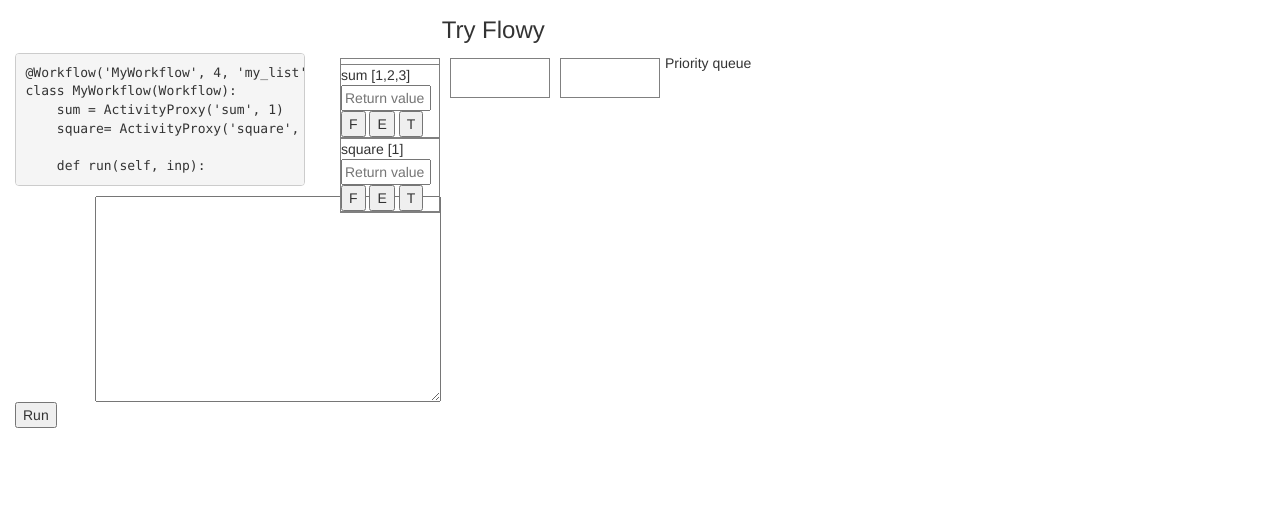
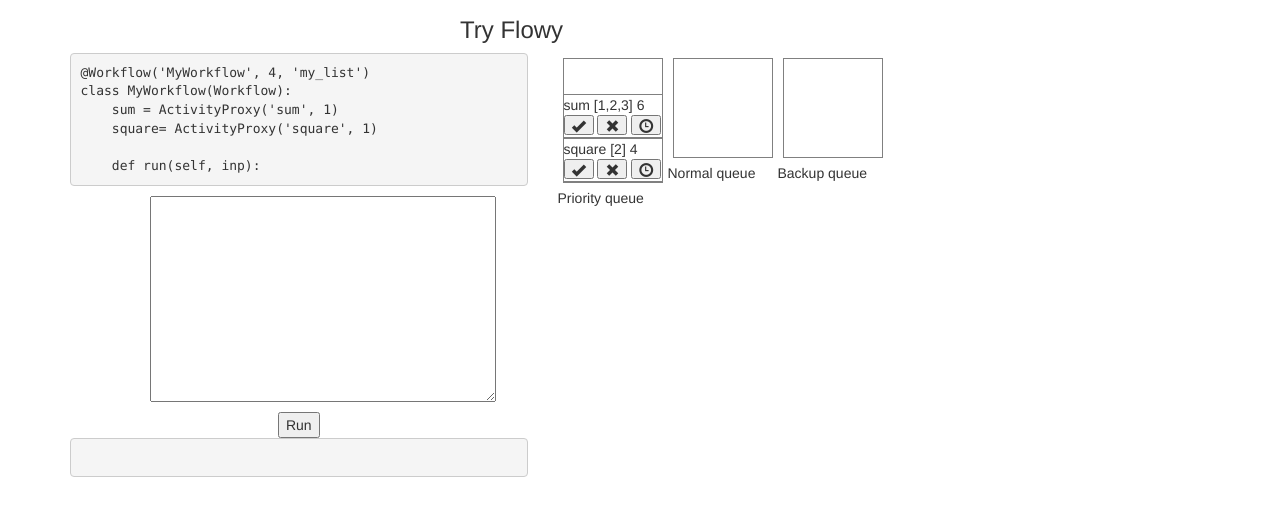
Before and after one commit to pombredanne/flowy-website, a plain HTML site: page index.html in a window 1280 px wide. Shown: the part 53-568 px from the top of the page. Drawn offline with Linux system fonts and the light colour scheme; a script that the page names is missing.

Commit message:
Lookey feel of stacks

```diff
--- a/css/index.css
+++ b/css/index.css
@@ -1,10 +1,13 @@
 .stack {
-    min-height: 40px;
+    min-height: 100px;
     width: 100px;
     border: 1px solid gray;
-    float:left;
     margin: 5px;
-    padding-top: 5px;
+    padding-top: 35px;
+}
+.stack_wrapper {
+    float: left;
+
 }
 
 #yourcode {
@@ -23,3 +26,7 @@ body {
     border-top: 1px solid gray;
     border-bottom: 1px solid gray;
 }
+
+#run_button {
+    margin-top: 10px;
+}
--- a/index.html
+++ b/index.html
@@ -30,51 +30,64 @@
         </div>
       </div>
     </div>
-<div class="container-fluid">
+<div class="container">
     <div class="row">
         <div class="col-md-4 col-md-offset-4">
             <h3>Try Flowy</h3>
         </div>
     </div>
     <div class="row">
-        <div class="col-md-3">
-            <pre>
+        <div class="col-md-5">
+            <pre id="flowy_workflow">
 @Workflow('MyWorkflow', 4, 'my_list')
 class MyWorkflow(Workflow):
     sum = ActivityProxy('sum', 1)
     square= ActivityProxy('square', 1)
 
     def run(self, inp): </pre>
-            <textarea id="yourcode" cols="40" rows="10">
-            </textarea>
-            <button type="button" onclick="runit()">Run</button>
+            <textarea id="yourcode" cols="40" rows="10"></textarea>
+            <button type="button" onclick="runit()" class="center-block" id="run_button">Run</button>
+            <pre id="output"> </pre>
         </div>
-        <div class="col-md-7">
-
-            <div id="priority_queue" class="stack">
+        <div class="col-md-6">
+            <div id="priority_queue" class="stack_wrapper">
+                <div class="stack">
                     <div class="activity">
                         <span class="name">sum</span>
                         <span class="inputs">[1,2,3]</span>
-                    <input type="text" placeholder="Return value" class="return_value">
-                    <button class="finish">F</button>
-                    <button class="error">E</button>
-                    <button class="timeout">T</button>
+                        <span class="result">6</span>
+                        <button class="finish"><span class="glyphicon glyphicon-ok"></span></button>
+                        <button class="error"><span class="glyphicon glyphicon-remove"></span></button>
+                        <button class="timeout"><span class="glyphicon glyphicon-time"></span></button>
                     </div>
                     <div class="activity">
                         <span class="name">square</span>
-                    <span class="inputs">[1]</span>
-                    <input type="text" placeholder="Return value" class="return_value">
-                    <button class="finish">F</button>
-                    <button class="error">E</button>
-                    <button class="timeout">T</button>
+                        <span class="inputs">[2]</span>
+                        <span class="result">4</span>
+                        <button class="finish"><span class="glyphicon glyphicon-ok"></span></button>
+                        <button class="error"><span class="glyphicon glyphicon-remove"></span></button>
+                        <button class="timeout"><span class="glyphicon glyphicon-time"></span></button>
                     </div>
                 </div>
+                <div class="queue_name">
                     Priority queue
+                </div>
+            </div>
+            <div id="normal_queue" class="stack_wrapper">
                 <div id="normal" class="stack">
 
                 </div>
-            <div id="backup" class="stack">
+                <div class="queue_name">
+                    Normal queue
+                </div>
+            </div>
+            <div id="backup_queue" class="stack_wrapper">
+                <div class="stack">
 
+                </div>
+                <div class="queue_name">
+                    Backup queue
+                </div>
             </div>
         </div>
     </div>
```
Lines whose indentation alone changed are shown as unchanged.
